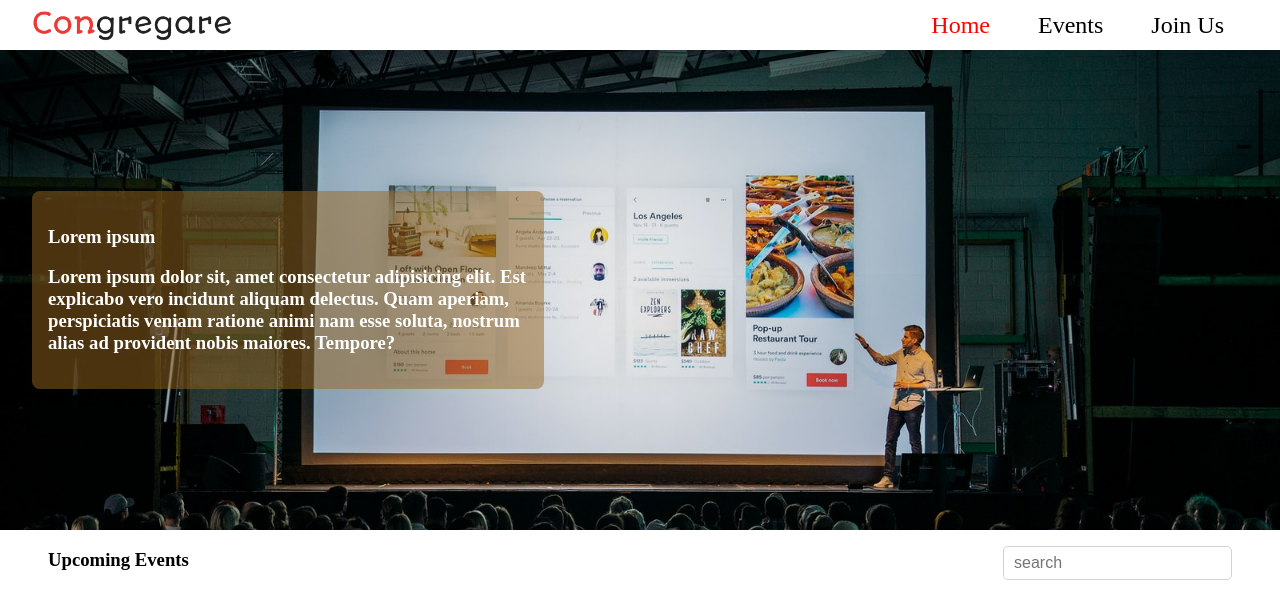
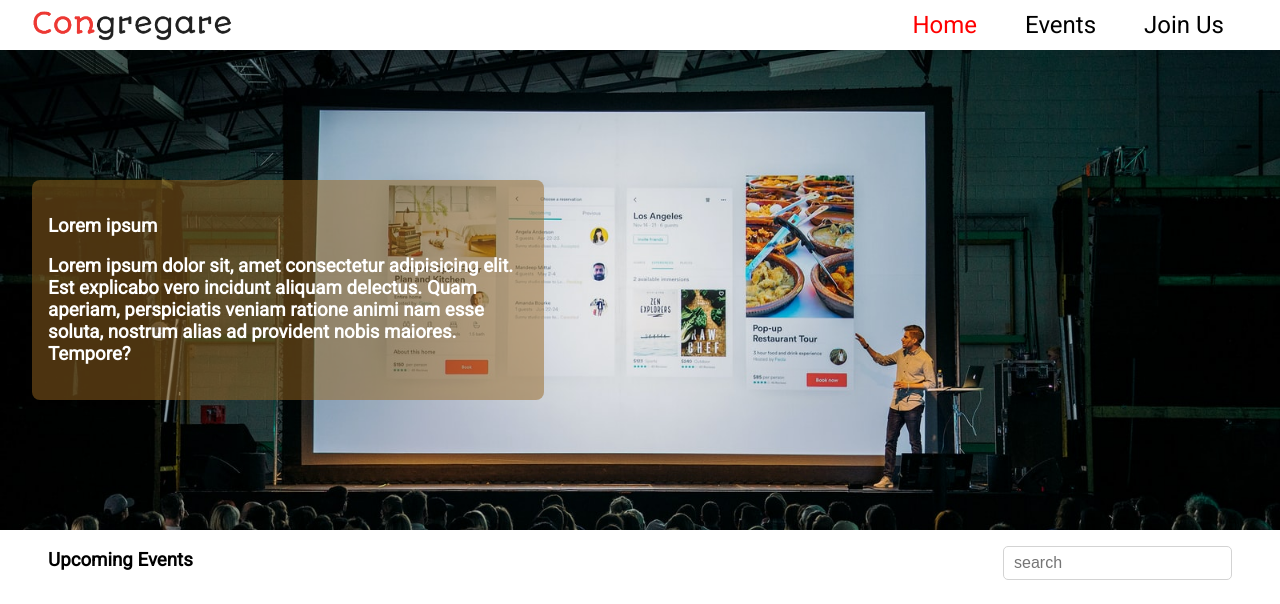
Before and after one commit to manalsolanki/EventMicrosites, a plain HTML site: page index.html in a window 1280 px wide. Shown: the top 604 px of the page. Drawn offline with Linux system fonts and the light colour scheme.

Commit message:
Updated the fonts.

```diff
--- a/css/index.css
+++ b/css/index.css
@@ -1,4 +1,8 @@
 /* Header CSS */
+body{
+    font-family: 'Lato', sans-serif;
+font-family: 'Roboto', sans-serif;
+}
 .top-navigation-bar{
     display: flex;
     align-items: center;
--- a/index.html
+++ b/index.html
@@ -4,7 +4,7 @@
 		<meta charset="utf-8">
 		<meta name="viewport" content="width=device-width, initial-scale=1.0">
 		<title>Congregare</title>
-
+		<link href="https://fonts.googleapis.com/css2?family=Lato:wght@400;700&family=Roboto&display=swap" rel="stylesheet">
 		<link rel="stylesheet" href="css/reset.css">
 		<link rel="stylesheet" href="css/index.css">
 	</head>
```
